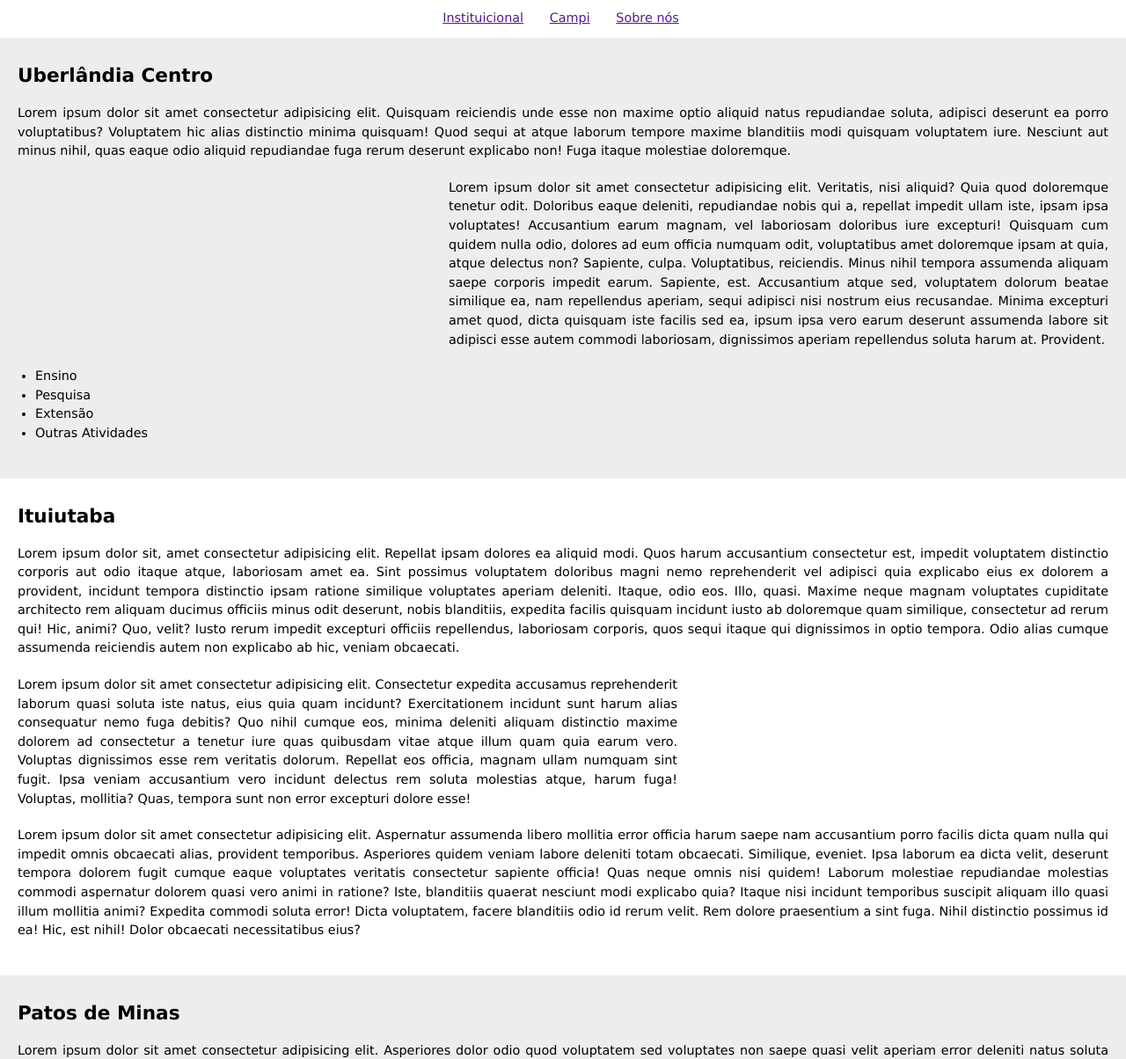
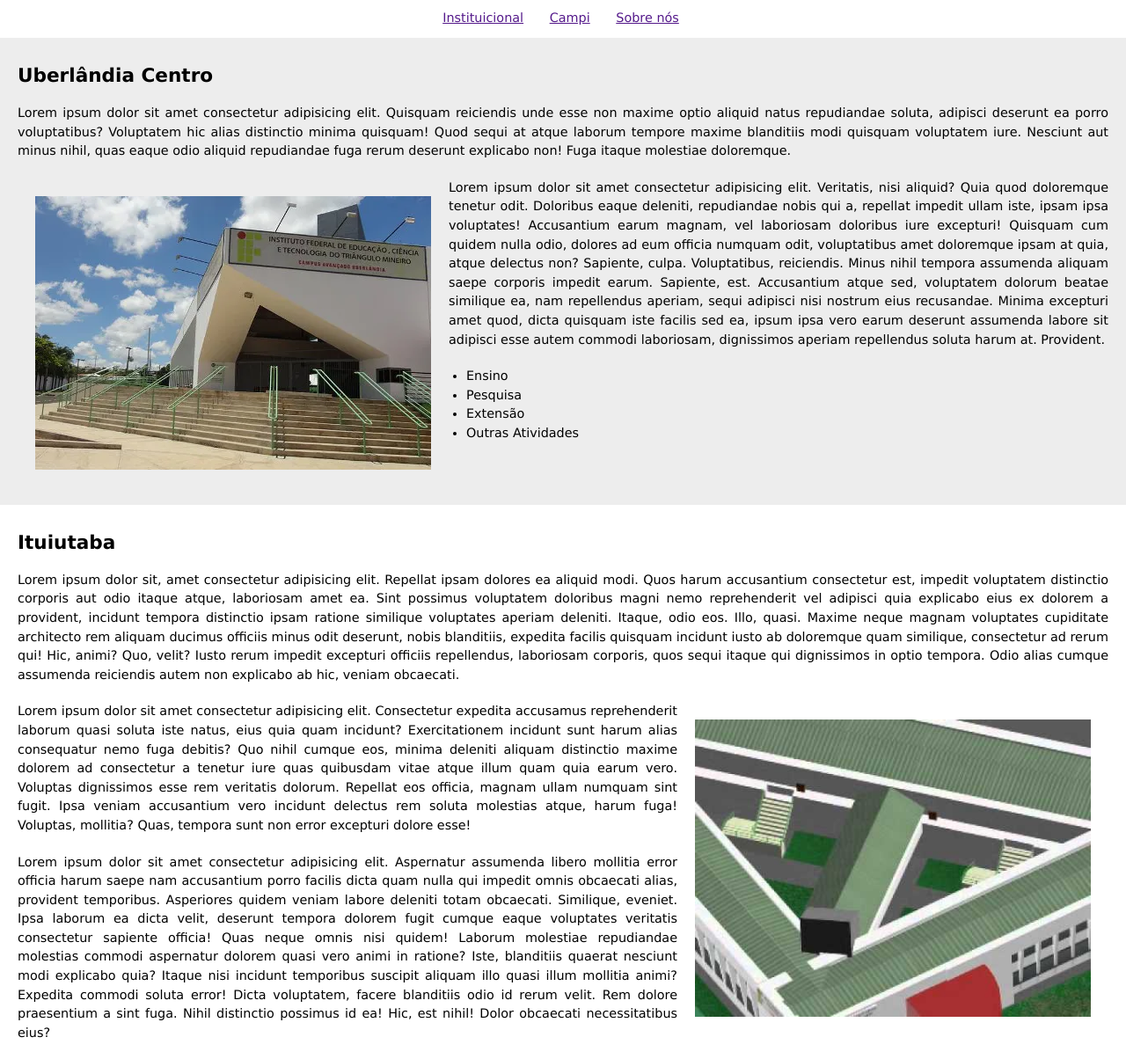
Before and after one commit to Lipehhs/IFTM-Sistemas-para-Internet, a plain HTML site: page 1periodo/pwe/lista 11/index.html in a window 1280 px wide. Shown: the part 97-1301 px from the top of the page at 88% size. Drawn offline with Linux system fonts and the light colour scheme.

Commit message:
Update image paths to use 'imagens' directory

```diff
--- a/1periodo/pwe/lista 11/index.html
+++ b/1periodo/pwe/lista 11/index.html
@@ -29,7 +29,7 @@
         <h2>Uberlândia Centro</h2>
         <p>Lorem ipsum dolor sit amet consectetur adipisicing elit. Quisquam reiciendis unde esse non maxime optio aliquid natus repudiandae soluta, adipisci deserunt ea porro voluptatibus? Voluptatem hic alias distinctio minima quisquam! Quod sequi at atque
             laborum tempore maxime blanditiis modi quisquam voluptatem iure. Nesciunt aut minus nihil, quas eaque odio aliquid repudiandae fuga rerum deserunt explicabo non! Fuga itaque molestiae doloremque.</p>
-        <img src="img/iftm.jpg" alt="">
+        <img src="imagens/iftm.jpg" alt="">
         <p>Lorem ipsum dolor sit amet consectetur adipisicing elit. Veritatis, nisi aliquid? Quia quod doloremque tenetur odit. Doloribus eaque deleniti, repudiandae nobis qui a, repellat impedit ullam iste, ipsam ipsa voluptates! Accusantium earum magnam,
             vel laboriosam doloribus iure excepturi! Quisquam cum quidem nulla odio, dolores ad eum officia numquam odit, voluptatibus amet doloremque ipsam at quia, atque delectus non? Sapiente, culpa. Voluptatibus, reiciendis. Minus nihil tempora assumenda
             aliquam saepe corporis impedit earum. Sapiente, est. Accusantium atque sed, voluptatem dolorum beatae similique ea, nam repellendus aperiam, sequi adipisci nisi nostrum eius recusandae. Minima excepturi amet quod, dicta quisquam iste facilis
@@ -48,7 +48,7 @@
             doloribus magni nemo reprehenderit vel adipisci quia explicabo eius ex dolorem a provident, incidunt tempora distinctio ipsam ratione similique voluptates aperiam deleniti. Itaque, odio eos. Illo, quasi. Maxime neque magnam voluptates cupiditate
             architecto rem aliquam ducimus officiis minus odit deserunt, nobis blanditiis, expedita facilis quisquam incidunt iusto ab doloremque quam similique, consectetur ad rerum qui! Hic, animi? Quo, velit? Iusto rerum impedit excepturi officiis
             repellendus, laboriosam corporis, quos sequi itaque qui dignissimos in optio tempora. Odio alias cumque assumenda reiciendis autem non explicabo ab hic, veniam obcaecati.</p>
-        <img src="img/iftm2.jpg" alt="">
+        <img src="imagens/iftm2.jpg" alt="">
         <p>Lorem ipsum dolor sit amet consectetur adipisicing elit. Consectetur expedita accusamus reprehenderit laborum quasi soluta iste natus, eius quia quam incidunt? Exercitationem incidunt sunt harum alias consequatur nemo fuga debitis? Quo nihil cumque
             eos, minima deleniti aliquam distinctio maxime dolorem ad consectetur a tenetur iure quas quibusdam vitae atque illum quam quia earum vero. Voluptas dignissimos esse rem veritatis dolorum. Repellat eos officia, magnam ullam numquam sint fugit.
             Ipsa veniam accusantium vero incidunt delectus rem soluta molestias atque, harum fuga! Voluptas, mollitia? Quas, tempora sunt non error excepturi dolore esse!</p>
@@ -62,7 +62,7 @@
         <p>Lorem ipsum dolor sit amet consectetur adipisicing elit. Asperiores dolor odio quod voluptatem sed voluptates non saepe quasi velit aperiam error deleniti natus soluta veniam explicabo exercitationem odit, facilis dolorum! Ducimus velit modi praesentium
             dignissimos consequuntur. Sequi, vel atque quos consectetur laboriosam praesentium modi neque hic magnam at dolorum quis id ad perspiciatis, dicta culpa pariatur debitis aspernatur voluptatem velit? Id odit nihil nam quam nisi natus explicabo
             ipsum eaque possimus, cupiditate eius repudiandae saepe fugit magnam beatae molestias repellendus suscipit fugiat perferendis reiciendis doloribus quidem ipsam necessitatibus! Architecto, explicabo.</p>
-        <img src="img/iftm3.jpg" alt="">
+        <img src="imagens/iftm3.jpg" alt="">
         <p>Lorem ipsum dolor sit amet consectetur adipisicing elit. Aspernatur quam veritatis fugiat, repellendus optio dignissimos reiciendis, necessitatibus sit earum vitae delectus! At quos quam adipisci! Illum ad ipsam voluptate sit. Minima, quo? Eligendi
             quos recusandae ad, praesentium molestiae autem porro voluptate ratione cumque cupiditate non asperiores quas labore minus, repellendus voluptatibus dolor officia reprehenderit libero quo doloribus? Reiciendis, necessitatibus aspernatur?</p>
         <p>Lorem ipsum dolor, sit amet consectetur adipisicing elit. Quisquam fuga temporibus quam laborum dolor labore error porro facilis natus, corporis aperiam illum quo distinctio. Maiores voluptates ullam delectus doloremque magnam. Quisquam ipsam
```
